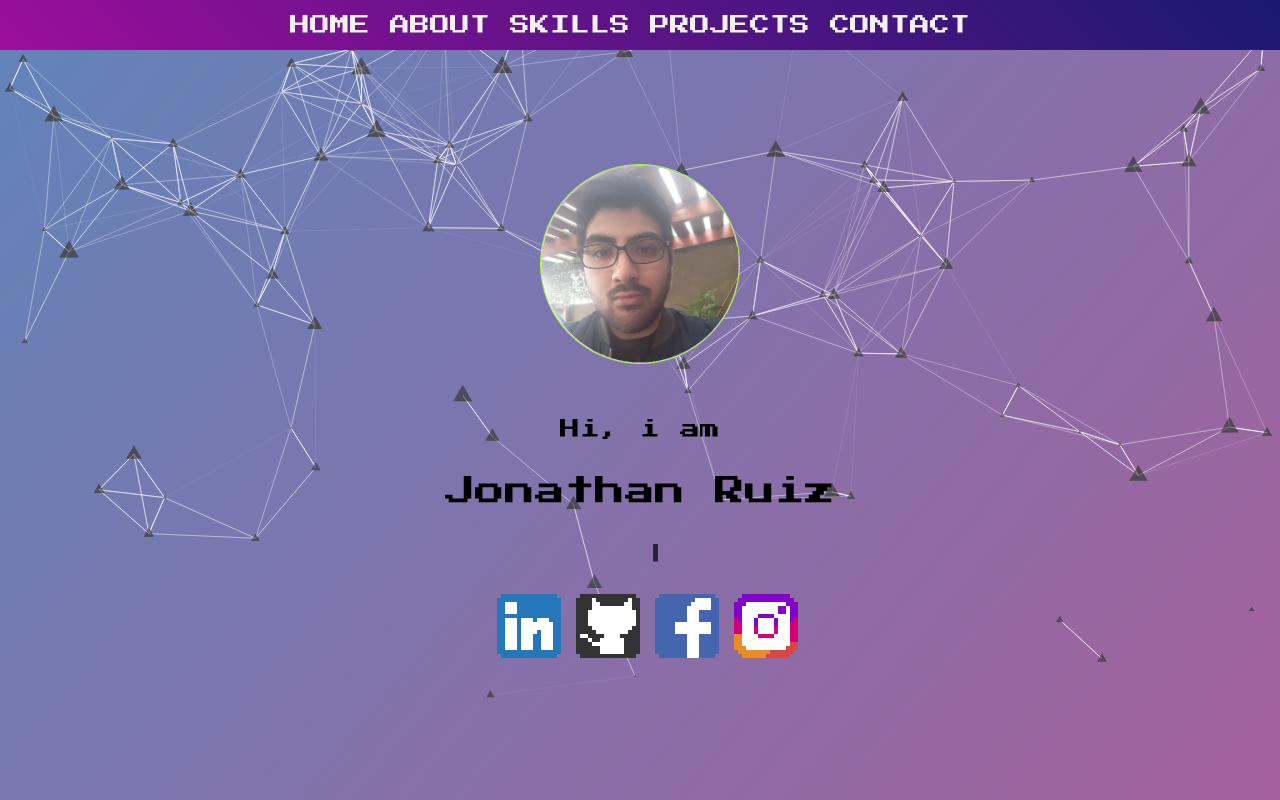
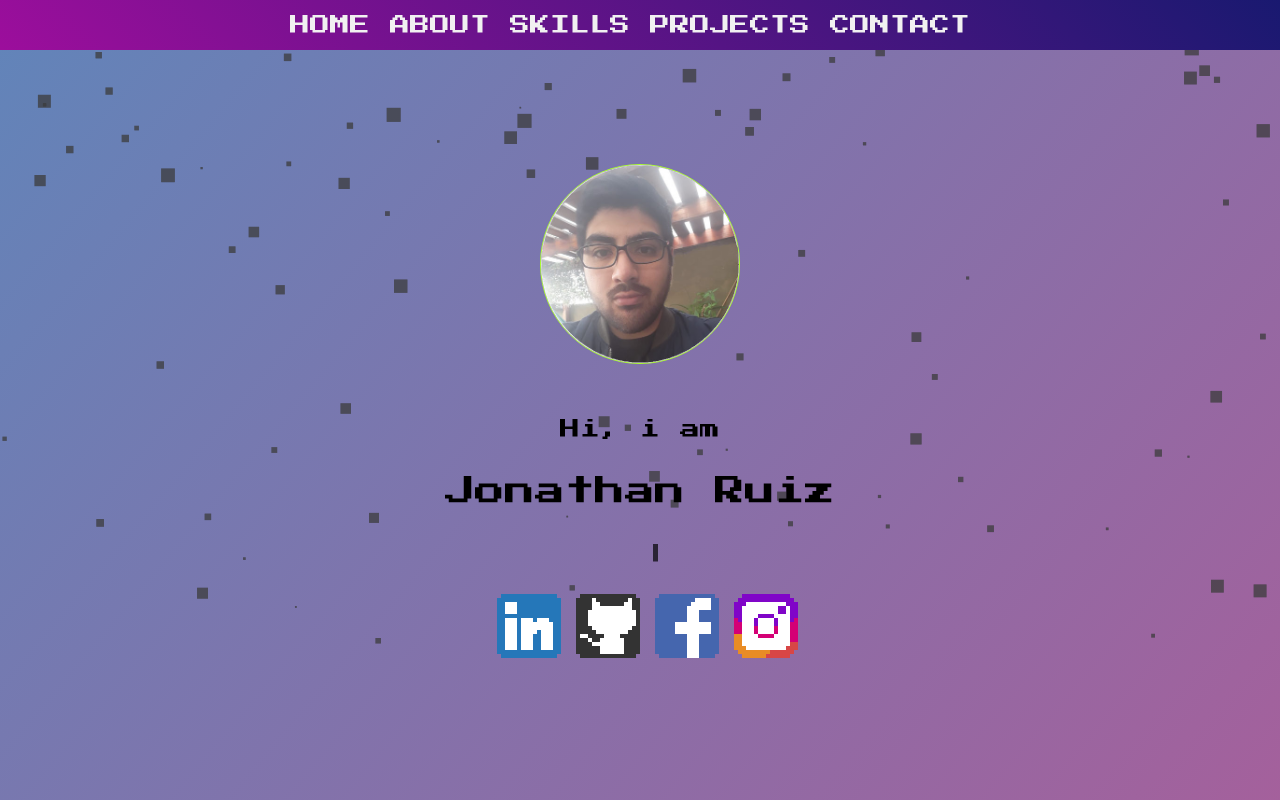
Before and after one commit to JonathanMRuiz/JonathanRuizPortfolio, a React (Create React App) app: page / in a window 1280 px wide. Shown: the top 800 px of the page. Built offline with nearby package versions, Linux system fonts and the light colour scheme; a web font is replaced by a local one.

Commit message:
portfolio

```diff
--- a/src/Components/particles.js
+++ b/src/Components/particles.js
@@ -19,11 +19,11 @@ const particles = () => {
       loaded={particlesLoaded}
       options={{
 
-        fpsLimit: 60,
+        fpsLimit: 61,
         interactivity: {
           events: {
             onClick: {
-              enable: false,
+              enable: true,
               mode: "push",
             },
             onHover: {
@@ -52,23 +52,17 @@ const particles = () => {
           color: {
             value: "#3d3d3d",
           },
-          links: {
-            color: "#ffffff",
-            distance: 150,
-            enable: true,
-            opacity: 0.5,
-            width: 1,
-          },
+
           collisions: {
-            enable: true,
+            enable: false,
           },
           move: {
             direction: "top",
             enable: true,
             outMode: "bounce",
-            random: true,
-            speed: 2,
-            straight: true,
+            random: false,
+            speed: 1,
+            straight: false,
           },
           number: {
             density: {
@@ -81,7 +75,7 @@ const particles = () => {
             value: 0.5,
           },
           shape: {
-            type: "triangle",
+            type: "square",
           },
           size: {
             random: true,
```
